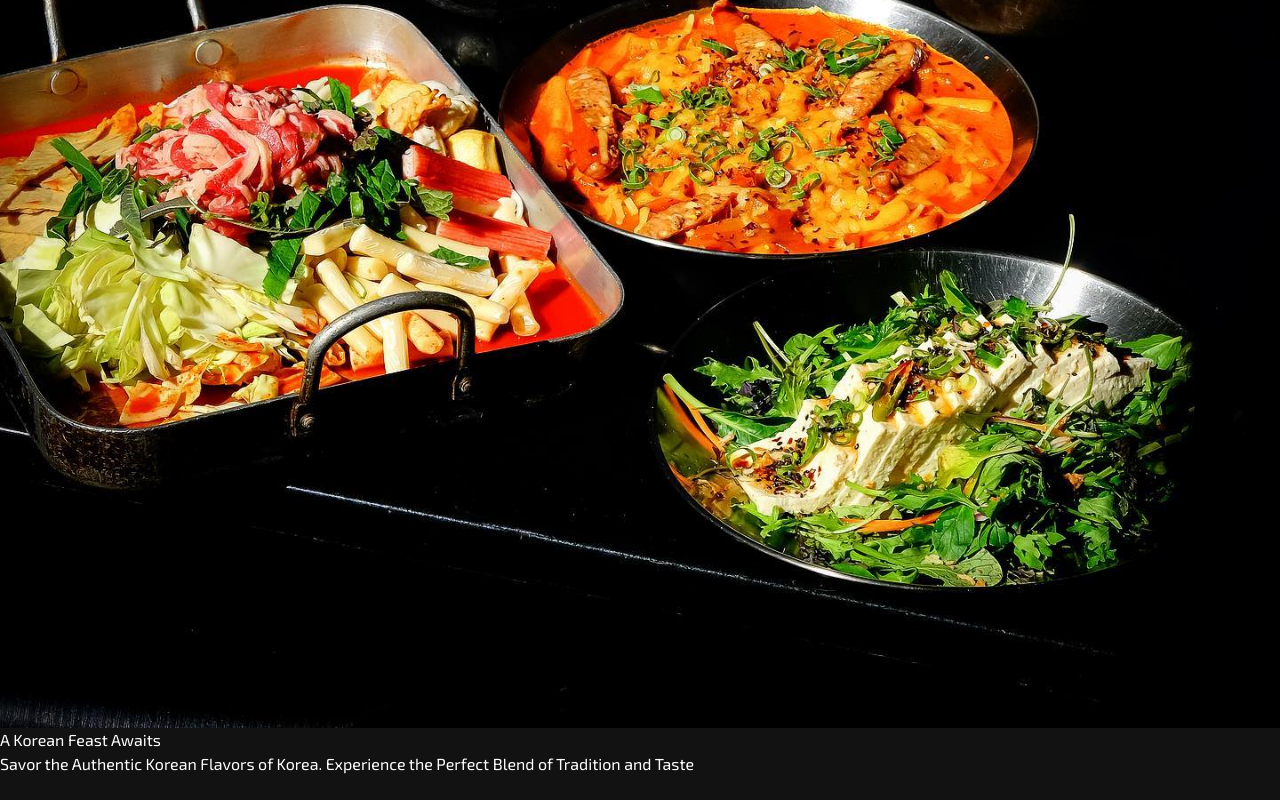
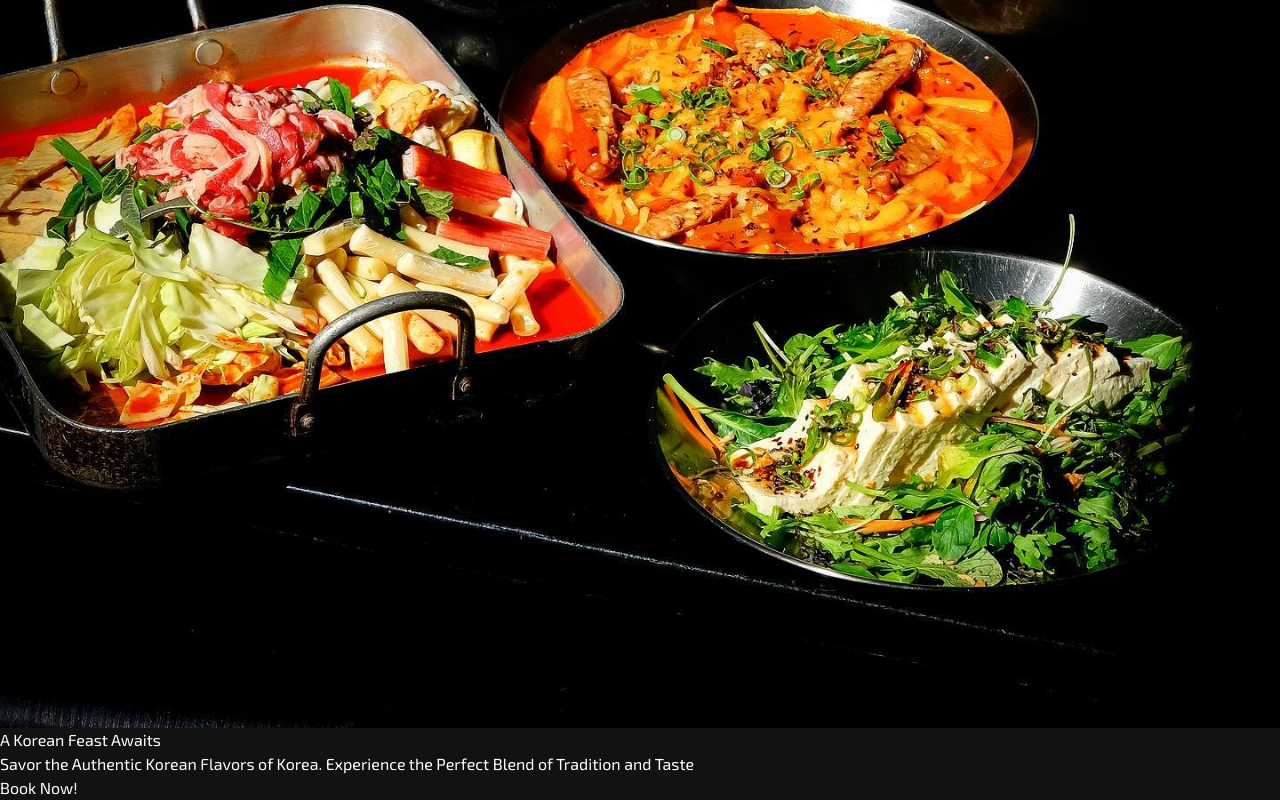
Before and after one commit to rafaelmarcoo/obar-website-and-admin, a React (Vite) app: page / in a window 1280 px wide. Shown: the part 1080-1880 px from the top of the page. Before the commit the page ends 1856 px from the top, so only its background shows below. Built offline with nearby package versions, Linux system fonts and the light colour scheme.

Commit message:
Added Book button in home

```diff
--- a/src/FrontComponents/HomeSection.jsx
+++ b/src/FrontComponents/HomeSection.jsx
@@ -13,6 +13,13 @@ const HomeSection = () => {
         <div className="relative z-10 max-w-4xl mx-auto px-4 sm:px-6 text-center">
             <h1 className="text-3xl sm:text-4xl md:text-5xl lg:text-6xl font-bold mb-6 bg-clip-text text-transparent bg-gradient-to-r from-white to-red-400">A Korean Feast Awaits</h1>
             <h2 className="text-lg sm:text-xl md:text-2xl lg:text-3xl font-medium text-neutral-200 max-w-2xl mx-auto leading-relaxed">Savor the Authentic Korean Flavors of Korea. Experience the Perfect Blend of Tradition and Taste</h2>
+            <div className="flex lg:hidden justify-center items-center text-xl p-10">
+                <a
+                    className="bg-gradient-to-r from-red-300 to-red-600 p-2 rounded-md"
+                    href="#contact">
+                    Book Now!
+                </a>
+            </div>
         </div>
     </div>
   )
```
